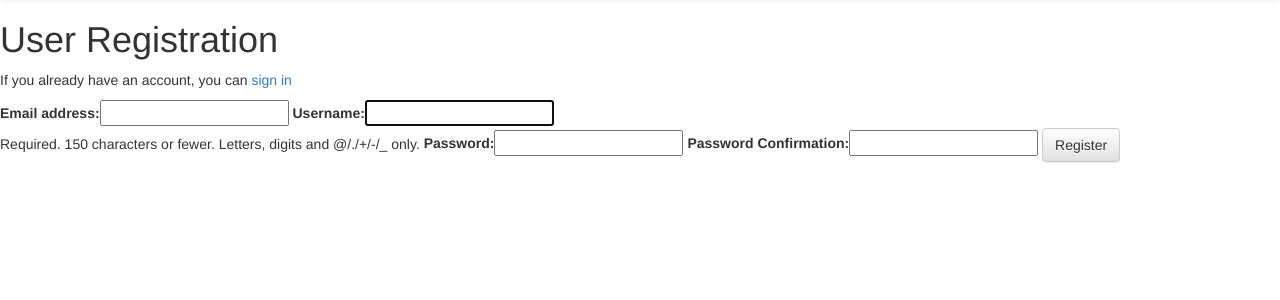
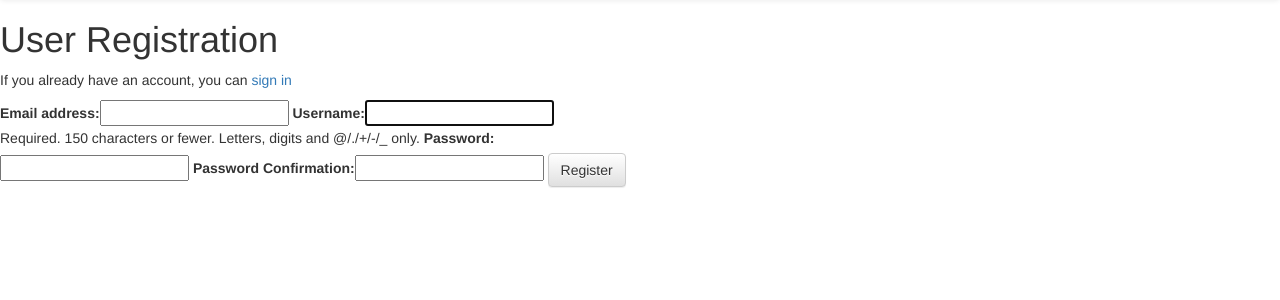
Before and after one commit to dombeesley/django-authentication, a Django app: page /accounts/register/ in a window 1280 px wide. Shown: the part 52-352 px from the top of the page. Run offline with Django 3.2, Linux system fonts and the light colour scheme; some libraries are stand-ins or nearby versions.

Commit message:
add static css styling

```diff
--- a/django_auth/settings.py
+++ b/django_auth/settings.py
@@ -120,6 +120,9 @@ USE_TZ = True
 # https://docs.djangoproject.com/en/1.11/howto/static-files/
 
 STATIC_URL = '/static/'
+STATICFILES_DIRS = [
+    os.path.join(BASE_DIR, "static")
+]
 
 MESSAGE_STORAGE = "django.contrib.messages.storage.session.SessionStorage"
 
--- /dev/null
+++ b/static/css/styles.css
@@ -0,0 +1,3 @@
+form {
+    width: 50%;
+}
--- a/templates/base.html
+++ b/templates/base.html
@@ -1,3 +1,5 @@
+{% load staticfiles %}
+
 <html>
 
 <head>
@@ -8,6 +10,8 @@
 
     <!-- Optional theme -->
     <link rel="stylesheet" href="https://maxcdn.bootstrapcdn.com/bootstrap/3.3.7/css/bootstrap-theme.min.css" integrity="sha384-rHyoN1iRsVXV4nD0JutlnGaslCJuC7uwjduW9SVrLvRYooPp2bWYgmgJQIXwl/Sp" crossorigin="anonymous">
+
+     <link rel="stylesheet" href="{% static 'css/styles.css' %}" type="text/css">
 
     <!-- Latest compiled and minified JavaScript -->
     <script src="https://maxcdn.bootstrapcdn.com/bootstrap/3.3.7/js/bootstrap.min.js" integrity="sha384-Tc5IQib027qvyjSMfHjOMaLkfuWVxZxUPnCJA7l2mCWNIpG9mGCD8wGNIcPD7Txa" crossorigin="anonymous"></script>
```
